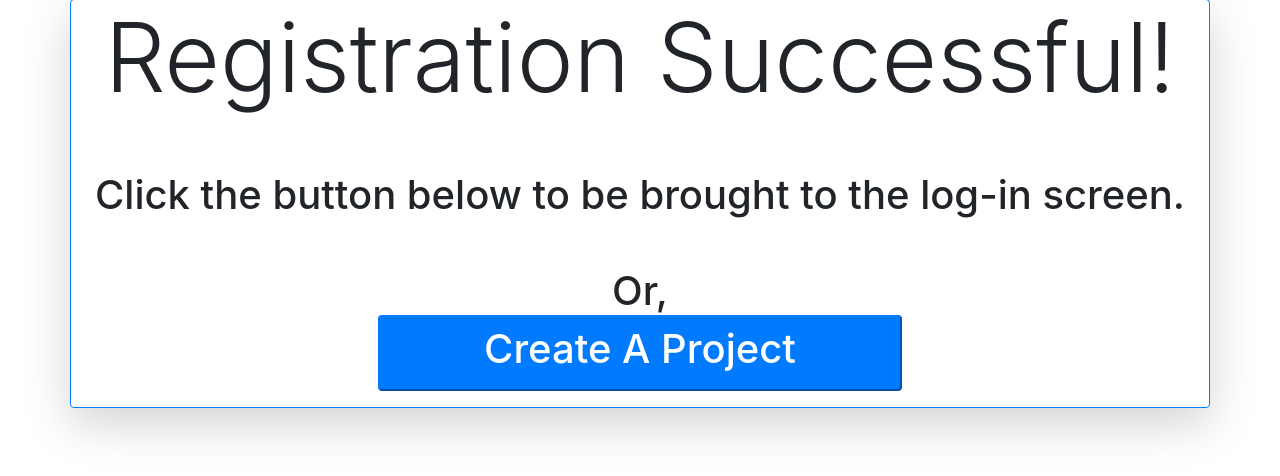
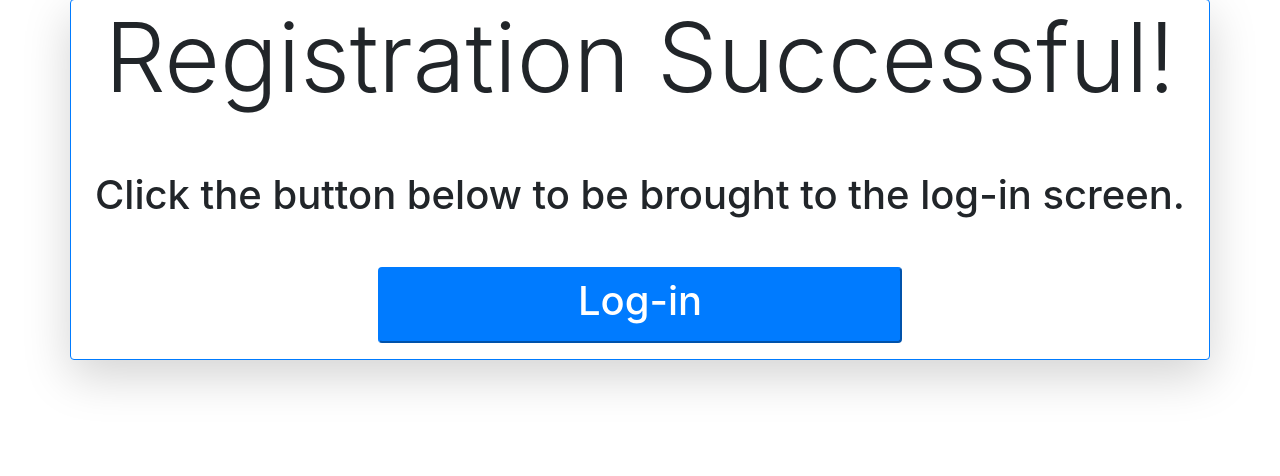
Before and after one commit to NickMotta/CoderKonnect, a PHP site: page /register.php in a window 1280 px wide. Shown: the part 73-549 px from the top of the page. Run offline with PHP 8.4, Linux system fonts and the light colour scheme; data that the repository does not hold is empty.

Commit message:
Update public_html/register.php

```diff
--- a/public_html/register.php
+++ b/public_html/register.php
@@ -68,9 +68,8 @@ $confpass = "test123";
     <h1 class="display-5 text-center mb-5">Click the button below to be brought to the log-in screen.</h1>
 
     <div class="container w-50">
-        <h1 class="display-5 text-center mt-5" style="margin-bottom: 0px">Or,</h1>
-        <form action="CreateProject.html" class="">
-            <button class="btn-primary btn-block rounded btn-lg mb-3"><h1 class="display-5">Create A Project</h1></button>
+        <form action="login.html" class="">
+            <button class="btn-primary btn-block rounded btn-lg mb-3"><h1 class="display-5">Log-in</h1></button>
         </form>
     </div>
 </div>
```
